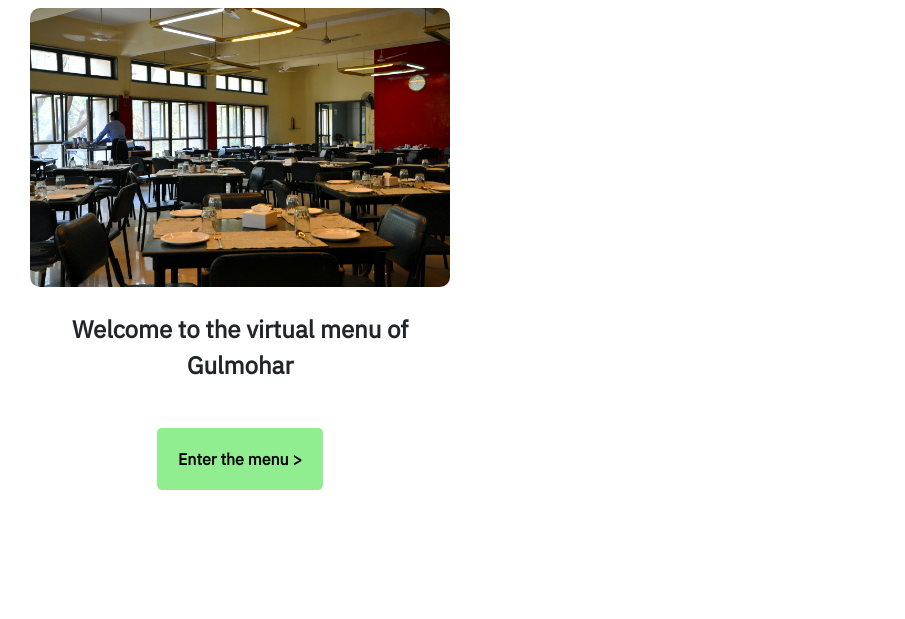
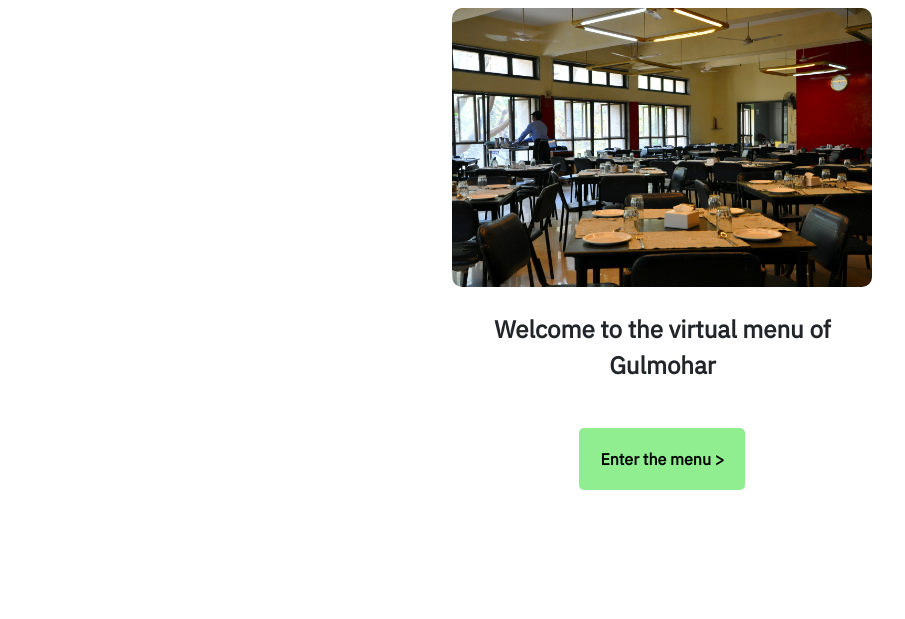
Before and after one commit to dinear/dinear.github.io, a plain HTML site: page index.html in a window 1280 px wide. Shown: the part 181-800 px from the top of the page, without its empty margins (0-905 px from the left). Drawn offline with nearby package versions, Linux system fonts and the light colour scheme.

Commit message:
Update index.html

```diff
--- a/index.html
+++ b/index.html
@@ -27,6 +27,7 @@
             font-family: 'IBM Plex Sans', sans-serif;
             font-weight: 900;
             max-width:480px;
+            margin-left:33%;
         }
 
         a {
```
